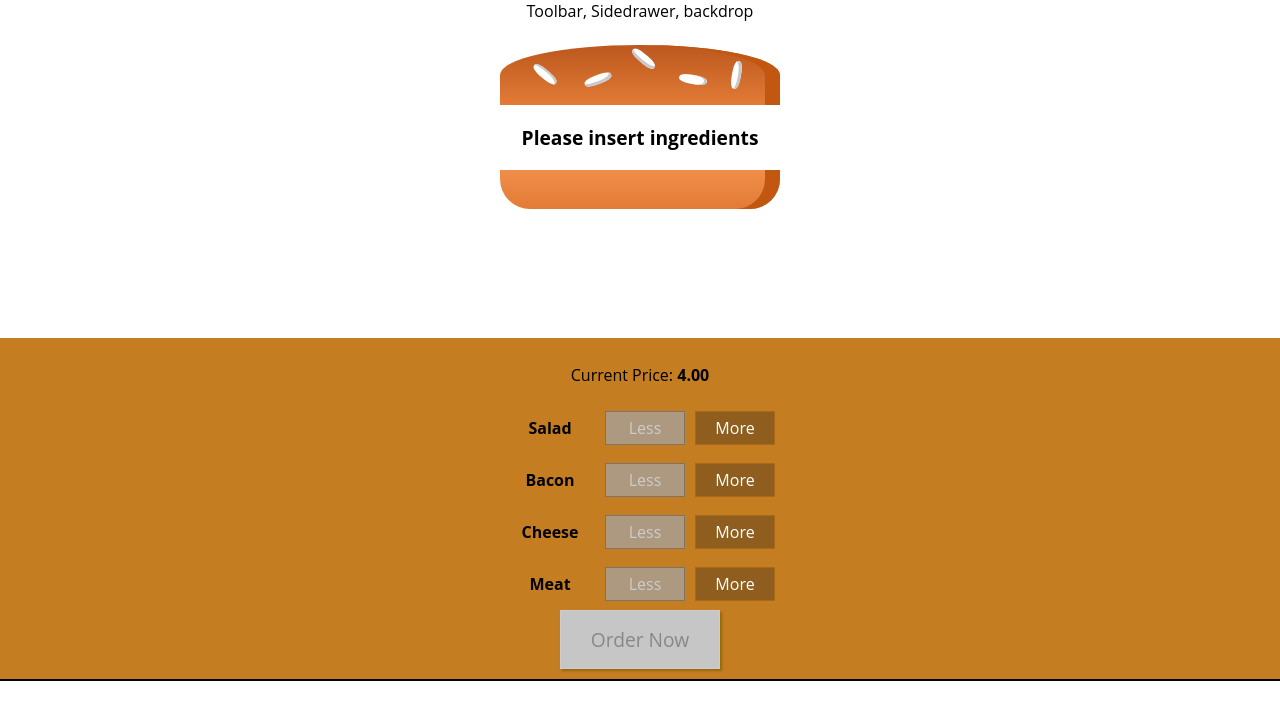
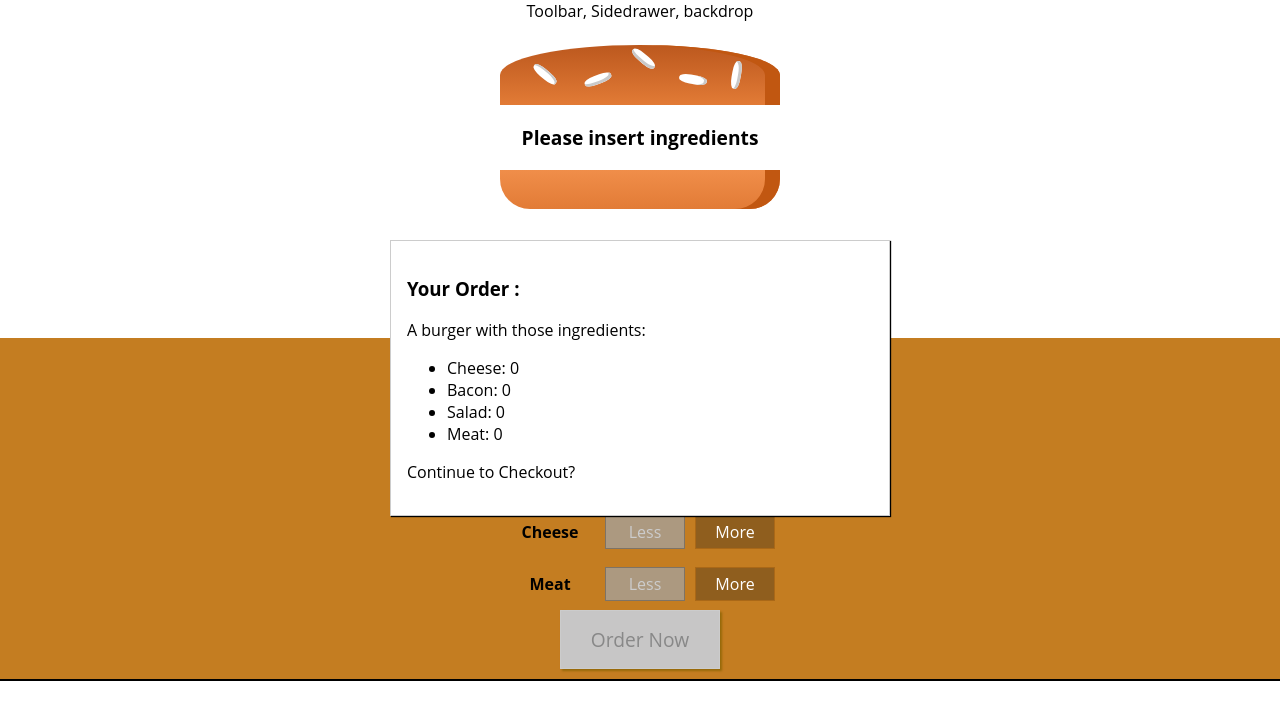
Before and after one commit to samon03/BurgerBuilder-React, a React (Create React App) app: page / in a window 1280 px wide. Shown: the top 720 px of the page. Built offline with nearby package versions, Linux system fonts and the light colour scheme.

Commit message:
order summary

```diff
--- /dev/null
+++ b/src/components/Burger/OrderSummary/OrderSummary.js
@@ -0,0 +1,22 @@
+import React from 'react';
+import Aux from '../../../hoc/Auxiliry';
+import classes from './OrderSummary.module.css';
+
+const orderSummary = (props) => {
+    const ingredientSummary = Object.keys(props.ingredients)
+        .map(igKey => {
+            return <li key={igKey}><span style={{textTransform: 'capitalize'}}>{igKey}</span>: {props.ingredients[igKey]}</li>
+        })
+    return (
+        <Aux className={classes.div}>
+            <h3>Your Order : </h3>
+            <p>A burger with those ingredients: </p>
+            <ul>
+              {ingredientSummary}
+            </ul>
+            <p>Continue to Checkout?</p>
+        </Aux>
+    )
+}
+
+export default orderSummary;
--- /dev/null
+++ b/src/components/Burger/OrderSummary/OrderSummary.module.css
@@ -0,0 +1,3 @@
+.div {
+   text-align: left;
+}
--- /dev/null
+++ b/src/components/UI/Modal/Modal.js
@@ -0,0 +1,12 @@
+import React from 'react';
+import classes from './Modal.module.css';
+
+const modal = (props) => {
+    return (
+        <div className={classes.Modal}>
+            {props.children}
+        </div>
+    )
+}
+
+export default modal;
--- /dev/null
+++ b/src/components/UI/Modal/Modal.module.css
@@ -0,0 +1,21 @@
+.Modal {
+    position: fixed;
+    z-index: 500;
+    background-color: white;
+    width: 70%;
+    border: 1px solid #ccc;
+    box-shadow: 1px 1px 1px black;
+    padding: 16px;
+    left: 15%;
+    top: 30%;
+    box-sizing: border-box;
+    transition: all 0.3s ease-out;
+    text-align: left;
+}
+
+@media (min-width: 600px) {
+    .Modal {
+        width: 500px;
+        left: calc(50% - 250px);
+    }
+}
--- a/src/containers/BurgerBuilder/BurgerBuilder.js
+++ b/src/containers/BurgerBuilder/BurgerBuilder.js
@@ -2,6 +2,8 @@
 import Aux from '../../hoc/Auxiliry';
 import Burger from '../../components/Burger/Burger';
 import BuildControls from '../../components/Burger/BuildControls/BuildControls';
+import Modal from '../../components/UI/Modal/Modal';
+import OrderSummary from '../../components/Burger/OrderSummary/OrderSummary';
 
 const INGREDIENT_PRICE = {
     salad: 0.5,
@@ -81,6 +83,9 @@
         }
         return (
            <Aux>
+               <Modal>
+                   <OrderSummary ingredients={this.state.ingredients}/>
+               </Modal>
                <Burger ingredients={this.state.ingredients}/>
                <BuildControls
                  ingredientAdded={this.addIngredientHandler}
```
Also changed, not shown: src/components/UI/Backdrop/Backdrop.js (added).
